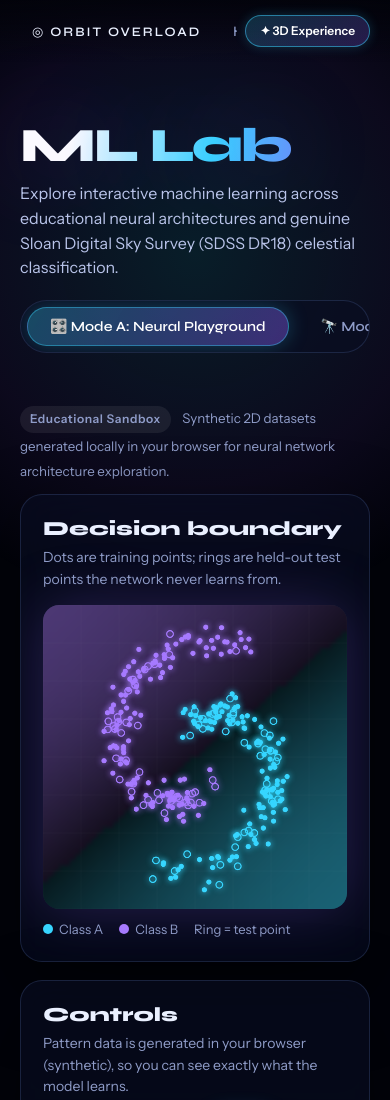
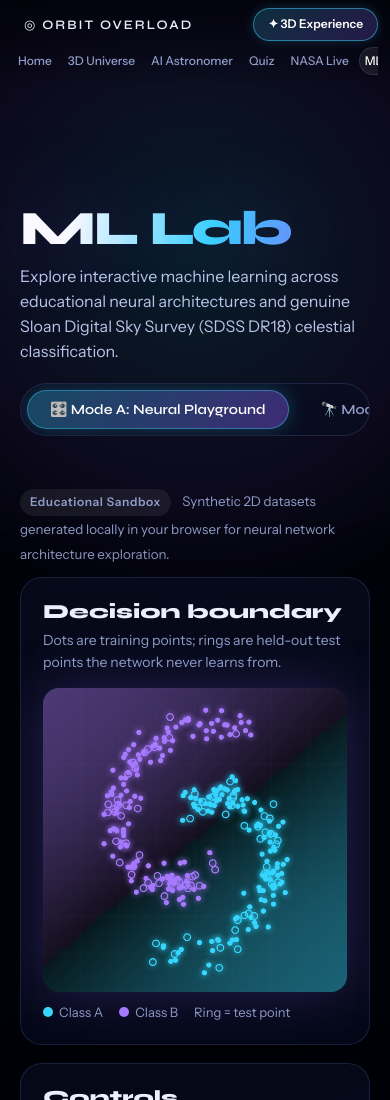
Before and after one commit to jgourav8900-droid/final-orbit, a plain HTML site: page pages/ml-lab.html in a window 390 px wide. Shown: the top 1100 px of the page. Drawn offline with Linux system fonts and the light colour scheme.

Commit message:
Improve mobile navigation layout
Co-authored-by: Copilot App <223556219+Copilot@users.noreply.github.com>

```diff
--- a/pages/ml-lab.html
+++ b/pages/ml-lab.html
@@ -64,7 +64,7 @@ tr:hover td{background:rgba(255,255,255,.03)}
 .ipt-grid input{width:100%;padding:8px 12px;border-radius:10px;background:rgba(0,0,0,.35);border:1px solid var(--ln);color:#fff;font:inherit;font-size:14px}
 .note{padding:14px 0 60px;color:var(--m);font-size:13px}
 @media(max-width:900px){.lab,.grid2{grid-template-columns:1fr}.ipt-grid{grid-template-columns:repeat(2,1fr)}.stats{grid-template-columns:repeat(2,1fr)}}
-</style></head><body>
+</style><link rel="stylesheet" href="/static/css/responsive-nav.css"></head><body>
 <canvas id="bg" aria-hidden="true"></canvas><div class="spot"></div>
 <nav><b><a href="/" style="color:inherit;text-decoration:none">◎ ORBIT OVERLOAD</a></b><div class="l"><a href="/">Home</a><a href="/solar">3D Universe</a><a href="/orbit-ai">AI Astronomer</a><a href="/quiz">Quiz</a><a href="/nasa-live">NASA Live</a><a class="on" href="/ml-lab">ML Lab</a><a href="/research">Research</a></div><a href="/3d" class="btn" id="btn-3d-exp" style="color:#fff;text-decoration:none;background:linear-gradient(135deg,rgba(56,214,255,.2),rgba(139,92,246,.25));border:1px solid rgba(56,214,255,.5);padding:6px 14px;border-radius:99px;font-size:12px;font-weight:600;white-space:nowrap;display:inline-flex;align-items:center;gap:6px;box-shadow:0 0 12px rgba(56,214,255,.2)">✦ 3D Experience</a></nav>
 <main>
--- /dev/null
+++ b/static/css/responsive-nav.css
@@ -0,0 +1,47 @@
+@media (max-width: 760px) {
+  nav {
+    position: sticky !important;
+    top: 0;
+    left: auto;
+    right: auto;
+    display: flex;
+    flex-wrap: wrap;
+    align-items: center;
+    gap: 6px 8px;
+    padding: 8px max(12px, env(safe-area-inset-left)) !important;
+    padding-top: max(8px, env(safe-area-inset-top)) !important;
+  }
+
+  nav > b {
+    flex: 1 0 auto;
+  }
+
+  nav > a.btn:last-child {
+    order: 1;
+    flex: 0 0 auto;
+    margin: 0 0 0 auto;
+  }
+
+  nav > .l {
+    order: 2;
+    flex: 0 0 100%;
+    width: 100%;
+    min-width: 0;
+    max-width: 100%;
+  }
+
+  nav .l {
+    scrollbar-width: none;
+    overscroll-behavior-x: contain;
+  }
+
+  nav .l::-webkit-scrollbar {
+    display: none;
+  }
+
+  nav .l > a {
+    flex: 0 0 auto;
+    padding: 5px 6px;
+    font-size: 12px;
+  }
+}
```
Also changed, not shown: pages/ai-guide.html (+1 -0 lines), pages/ai-quiz.html (+1 -0 lines), pages/index.html (+1 -0 lines), pages/nasa-live.html (+1 -1 lines), pages/planets.html (+1 -0 lines), pages/quiz.html (+1 -0 lines), pages/research.html (+1 -0 lines), pages/solar.html (+1 -0 lines).
